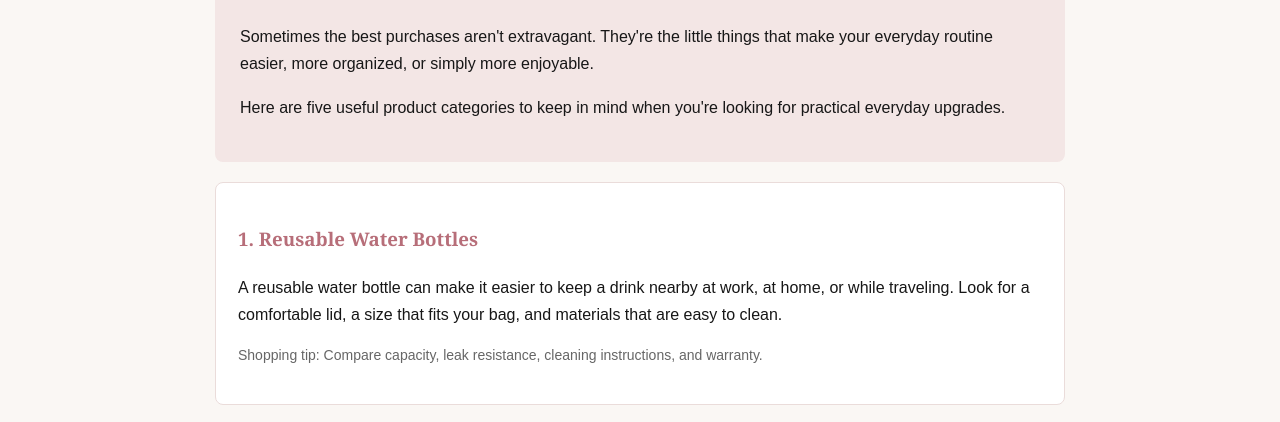
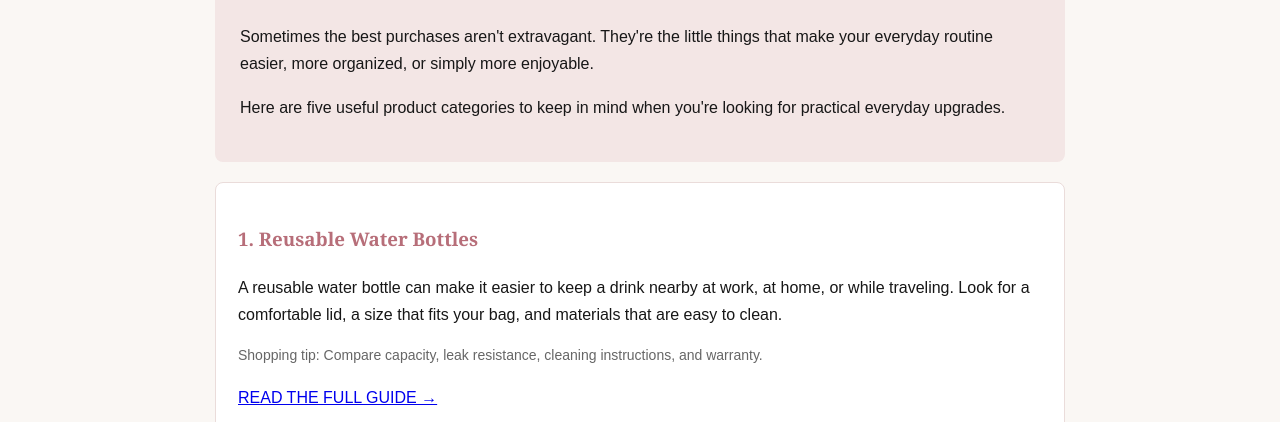
Before and after one commit to bombardist-web/the-side-chick, a plain HTML site: page everyday-finds.html in a window 1280 px wide. Shown: the part 362-784 px from the top of the page. Drawn offline with Linux system fonts and the light colour scheme.

Commit message:
Update everyday-finds.html

```diff
--- a/everyday-finds.html
+++ b/everyday-finds.html
@@ -84,6 +84,7 @@
       </p>
       <p class="note">Shopping tip: Compare capacity, leak resistance,
       cleaning instructions, and warranty.</p>
+            <p><a href="reusable-water-bottles.html">READ THE FULL GUIDE →</a></p>
     </section>
 
     <section class="idea">
```
